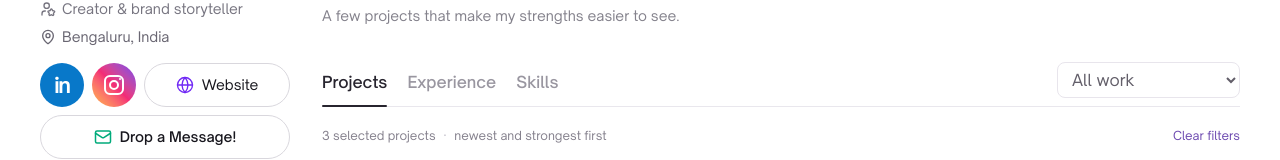
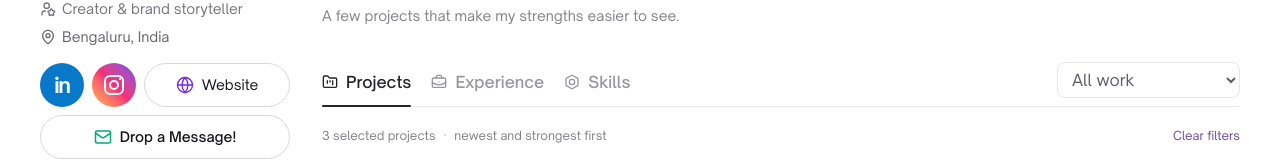
Before and after one commit to DeepuDevadas97/lit-school-app, a React (Vite) app: page / in a window 1280 px wide. Shown: the part 455-615 px from the top of the page. Built offline with nearby package versions, Linux system fonts and the light colour scheme; grey boxes are pictures that could not be loaded.

Commit message:
ui changes latest

```diff
--- a/src/components/WorkSection/WorkSection.jsx
+++ b/src/components/WorkSection/WorkSection.jsx
@@ -3,6 +3,9 @@ import ProjectCard from "../ProjectCard/ProjectCard";
 import ExperienceSection from "../ExperienceSection/ExperienceSection";
 import SkillsSection from "../SkillsSection/SkillsSection";
 import ScrollReveal from "../ScrollReveal/ScrollReveal";
+import ProjectIcon from "../../assets/icons/ProjectIcon";
+import ExperienceIcon from "../../assets/icons/Experience";
+import SkillsIcon from "../../assets/icons/SkillsIcon";
 import { projectFilters } from "../../data/profile";
 import "./WorkSection.css";
 
@@ -47,14 +50,19 @@ export default function WorkSection({
             </div>
             <div className="sticky top-0 z-30 mt-7 flex flex-wrap items-end justify-between gap-x-4 gap-y-2 border-b border-[#e9e7ed] bg-white pt-2">
                 <div className="flex flex-wrap gap-x-5">
-                    {["Projects", "Experience", "Skills"].map((item) => (
+                    {[
+                        { label: "Projects", Icon: ProjectIcon },
+                        { label: "Experience", Icon: ExperienceIcon },
+                        { label: "Skills", Icon: SkillsIcon },
+                    ].map(({ label, Icon: TabIcon }) => (
                         <button
-                            key={item}
-                            onClick={() => setTab(item)}
-                            className={`relative whitespace-nowrap pb-3 text-xs !font-medium transition ${tab === item ? "text-[#27242e]" : "text-[#9996a0] hover:text-[#5b5763]"}`}
+                            key={label}
+                            onClick={() => setTab(label)}
+                            className={`relative flex items-center gap-2 whitespace-nowrap pb-3 text-xs !font-medium transition ${tab === label ? "text-[#27242e]" : "text-[#9996a0] hover:text-[#5b5763]"}`}
                         >
-                            {item}
-                            {tab === item && (
+                            <span className="[&_svg]:h-4 [&_svg]:w-4"><TabIcon /></span>
+                            {label}
+                            {tab === label && (
                                 <span className="absolute inset-x-0 -bottom-px h-[2px] rounded-full bg-[#27242e]" />
                             )}
                         </button>
```
